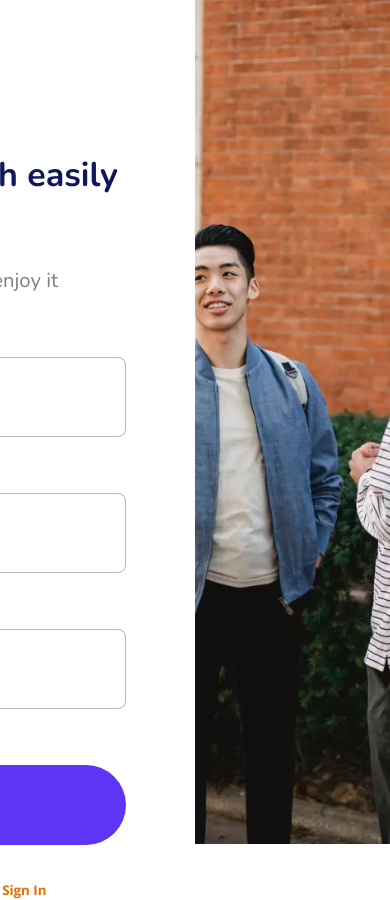
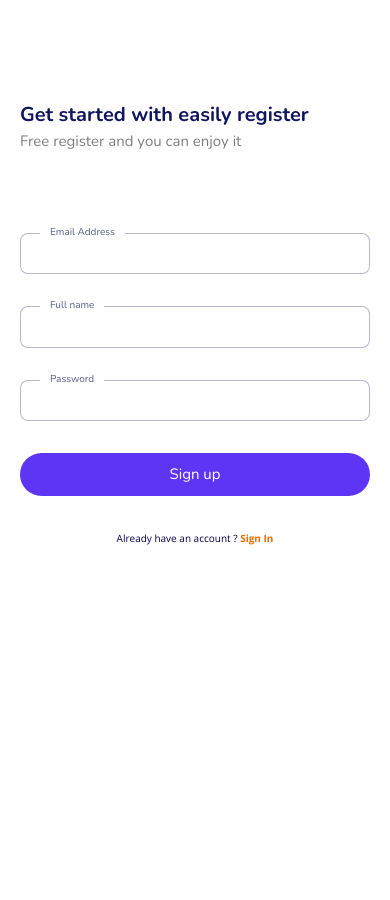
Before and after one commit to ArupKumarDhar/CoChatus, a React (Create React App) app in the folder frontend/: page /registration in a window 390 px wide. After the commit the page ends 844 px from the top, so only its background shows below. Built offline with nearby package versions, Linux system fonts and the light colour scheme.

Commit message:
registration page responsive has been completed

```diff
--- a/frontend/src/pages/registration/index.js
+++ b/frontend/src/pages/registration/index.js
@@ -96,23 +96,23 @@ function Registration() {
   };
 
   return (
-    <div className="flex">
+    <div className="md:flex">
       {/* Left-side */}
       <ToastContainer />
-      <div className="w-2/4 flex flex-col items-end">
-        <div className="mr-[69px] mt-[150px]">
-          <h1 className="font-nunito font-bold text-[34px] text-[#11175D] mb-[13px]">
+      <div className="w-full px-5 md:px-0 md:w-2/4 md:flex md:flex-col md:items-end">
+        <div className="  md:mr-[50px] laptop:mr-[69px] mt-[100px] md:mt-[50px] laptop:mt-[100px] desktop:mt-[150px]">
+          <h1 className="font-nunito font-bold text-[20px] laptop:text-[25px] desktop:text-[34px] text-[#11175D]  desktop:mb-[13px]">
             Get started with easily register
           </h1>
-          <p className="font-nunito font-regular text-[20.34px] text-[#000000] opacity-[0.5] mb-[61px]">
+          <p className="font-nunito font-regular text-[15px] laptop:text-[20.34px] text-[#000000] opacity-[0.5] mb-[30px] md:mb-[40px]">
             Free register and you can enjoy it
           </p>
 
           {/* Email input part here */}
-          <div className="relative">
+          <div className="relative mt-[80px] md:mt-0">
             {emailError ? (
               <input
-                className=" border-[1.72px] border-solid rounded-lg border-red-600 w-[368px] h-20 pl-[52px] font-nunito font-semibold text-red-600 text-xl outline-none  mb-14  placeholder:text-red-600"
+                className=" border-[1.72px] border-solid rounded-lg border-red-600 w-full laptop:w-[280px] desktop:w-[368px]  py-[10px] md:py-[15px] px-[30px] desktop:h-20 desktop:pl-[52px] font-nunito font-semibold text-red-600 text-[13px] laptop:text-[15px] desktop:text-xl outline-none mb-8 placeholder:text-red-600"
                 type="email"
                 value={email}
                 placeholder={emailError}
@@ -120,7 +120,7 @@ function Registration() {
               />
             ) : (
               <input
-                className=" border-[1.72px] border-solid rounded-lg border-[#11175D] w-[368px] border-opacity-[0.3] h-20 pl-[52px] font-nunito font-semibold text-[#11175D] text-xl outline-1 outline-primary mb-14"
+                className=" border-[1.72px] border-solid rounded-lg border-[#11175D] w-full laptop:w-[280px] desktop:w-[368px] border-opacity-[0.3] py-[10px] md:py-[15px] px-[30px] desktop:h-20 desktop:pl-[52px] font-nunito font-semibold text-[#11175D] text-[13px] laptop:text-[15px] desktop:text-xl outline-1 outline-primary mb-8 "
                 type="email"
                 value={email}
                 onChange={handleEmail}
@@ -128,11 +128,11 @@ function Registration() {
             )}
 
             {emailError ? (
-              <p className="absolute top-[-12px] left-[34.4px] px-[18.2px] bg-white font-nunito font-regular text-red-600  ">
+              <p className="absolute top-[-8px] laptop:top-[-8px] desktop:top-[-12px] left-[20px] px-[10px] desktop:left-[34.4px] desktop:px-[18.2px] text-[10px] laptop:text-[11px] desktop:text-[13.76px]  bg-white font-nunito font-regular  text-red-600  ">
                 Email Address
               </p>
             ) : (
-              <p className="absolute top-[-12px] left-[34.4px] px-[18.2px] bg-white font-nunito font-regular text-[13.76px] text-[#11175D] text-opacity-[70%]">
+              <p className="absolute top-[-8px] laptop:top-[-8px] desktop:top-[-12px] left-[20px] px-[10px] laptop:left-[25px] desktop:left-[34.4px] desktop:px-[18.2px] text-[10px] laptop:text-[11px] desktop:text-[13.76px] bg-white font-nunito font-regular  text-[#11175D] text-opacity-[70%]">
                 Email Address
               </p>
             )}
@@ -142,7 +142,7 @@ function Registration() {
           <div className="relative">
             {nameError ? (
               <input
-                className=" border-[1.72px] border-solid rounded-lg border-red-600 w-[368px]  h-20 pl-[52px] font-nunito font-semibold text-red-600 text-xl  mb-14  outline-none placeholder:text-red-600 "
+                className=" border-[1.72px] border-solid rounded-lg border-red-600 w-full laptop:w-[280px] desktop:w-[368px]  py-[10px] md:py-[15px] px-[30px] desktop:h-20 desktop:pl-[52px] font-nunito font-semibold text-red-600 text-[13px] laptop:text-[15px] desktop:text-xl outline-none mb-8 placeholder:text-red-600 "
                 placeholder={nameError}
                 type="text"
                 value={name}
@@ -150,28 +150,28 @@ function Registration() {
               />
             ) : (
               <input
-                className=" border-[1.72px] border-solid rounded-lg border-[#11175D] w-[368px] border-opacity-[0.3] h-20 pl-[52px] font-nunito font-semibold text-[#11175D] text-xl  mb-14 outline-primary outline-1 "
+                className=" border-[1.72px] border-solid rounded-lg border-[#11175D] w-full laptop:w-[280px] desktop:w-[368px] border-opacity-[0.3] py-[10px] md:py-[15px] px-[30px] desktop:h-20 desktop:pl-[52px] font-nunito font-semibold text-[#11175D] text-[13px] laptop:text-[15px] desktop:text-xl outline-1 outline-primary mb-8 "
                 type="text"
                 value={name}
                 onChange={handleName}
               />
             )}
             {nameError ? (
-              <p className="absolute top-[-12px] left-[34.4px] px-[18.2px] bg-white font-nunito font-regular text-[13.76px] text-red-600 ">
+              <p className="absolute top-[-8px] laptop:top-[-8px] desktop:top-[-12px] left-[20px] px-[10px] desktop:left-[34.4px] desktop:px-[18.2px] text-[10px] laptop:text-[11px] desktop:text-[13.76px]  bg-white font-nunito font-regular  text-red-600 ">
                 Full name
               </p>
             ) : (
-              <p className="absolute top-[-12px] left-[34.4px] px-[18.2px] bg-white font-nunito font-regular text-[13.76px] text-[#11175D] text-opacity-[70%]">
+              <p className="absolute top-[-8px] laptop:top-[-8px] desktop:top-[-12px] left-[20px] px-[10px] laptop:left-[25px] desktop:left-[34.4px] desktop:px-[18.2px] text-[10px] laptop:text-[11px] desktop:text-[13.76px] bg-white font-nunito font-regular  text-[#11175D] text-opacity-[70%]">
                 Full name
               </p>
             )}
           </div>
 
           {/* Password input part here */}
-          <div className="relative w-[368px]">
+          <div className="relative w-full laptop:w-[280px] desktop:w-[368px]">
             {passwordError ? (
               <input
-                className=" border-[1.72px] border-solid rounded-lg border-red-600 w-[368px] h-20 pl-[52px] font-nunito font-semibold text-red-600 text-xl  mb-14  outline-none placeholder:text-red-600"
+                className=" border-[1.72px] border-solid rounded-lg border-red-600 w-full laptop:w-[280px] desktop:w-[368px]  py-[10px] md:py-[15px] px-[30px] desktop:h-20 desktop:pl-[52px] laptop:pr-[48px] desktop:pr-[63px] font-nunito font-semibold text-red-600 text-[13px] laptop:text-[15px] desktop:text-xl outline-none mb-8 placeholder:text-red-600 "
                 type={!showpassword ? "text" : "password"}
                 value={password}
                 placeholder={passwordError}
@@ -179,18 +179,18 @@ function Registration() {
               />
             ) : (
               <input
-                className=" border-[1.72px] border-solid rounded-lg border-[#11175D] w-[368px] border-opacity-[0.3] h-20 pl-[52px] pr-[60px] font-nunito font-semibold text-[#11175D] text-xl  mb-14 outline-primary outline-1"
+                className=" border-[1.72px] border-solid rounded-lg border-[#11175D] w-full laptop:w-[280px] desktop:w-[368px] border-opacity-[0.3] py-[10px] md:py-[15px] px-[30px] desktop:h-20 laptop:pr-[48px] desktop:pl-[52px] desktop:pr-[63px] font-nunito font-semibold text-[#11175D] text-[13px] laptop:text-[15px] desktop:text-xl outline-1 outline-primary mb-8 "
                 type={!showpassword ? "text" : "password"}
                 value={password}
                 onChange={handlePassword}
               />
             )}
             {passwordError ? (
-              <p className="absolute top-[-12px] left-[34.4px] px-[18.2px] bg-white font-nunito font-regular text-[13.76px] text-red-600 ">
+              <p className="absolute top-[-8px] laptop:top-[-8px] desktop:top-[-12px] left-[20px] px-[10px] desktop:left-[34.4px] desktop:px-[18.2px] text-[10px] laptop:text-[11px] desktop:text-[13.76px]  bg-white font-nunito font-regular  text-red-600 ">
                 Password
               </p>
             ) : (
-              <p className="absolute top-[-12px] left-[34.4px] px-[18.2px] bg-white font-nunito font-regular text-[13.76px] text-[#11175D] text-opacity-[70%]">
+              <p className="absolute top-[-8px] laptop:top-[-8px] desktop:top-[-12px] left-[20px] px-[10px] laptop:left-[25px] desktop:left-[34.4px] desktop:px-[18.2px] text-[10px] laptop:text-[11px] desktop:text-[13.76px] bg-white font-nunito font-regular  text-[#11175D] text-opacity-[70%]">
                 Password
               </p>
             )}
@@ -198,12 +198,12 @@ function Registration() {
               !showpassword ? (
                 <HiEye
                   onClick={() => setShowPassword(!showpassword)}
-                  className="absolute top-[25px] right-[25px] text-[26.38px] text-[#03014C] opacity-50 cursor-pointer "
+                  className="absolute top-[14px] md:top-[18px]  right-[15px] laptop:right-[20px] text-[15px] laptop:text-[18px] laptop:top-[18px] desktop:top-[25px] desktop:right-[25px] desktop:text-[26.38px] text-[#03014C] opacity-50 cursor-pointer "
                 />
               ) : (
                 <HiEyeOff
                   onClick={() => setShowPassword(!showpassword)}
-                  className="absolute top-[25px] right-[25px] text-[26.38px] text-[#03014C] opacity-50 cursor-pointer"
+                  className="absolute top-[14px]  md:top-[18px]  right-[15px] laptop:right-[20px] text-[15px] laptop:text-[18px] laptop:top-[18px] desktop:top-[25px] desktop:right-[25px] desktop:text-[26.38px] text-[#03014C] opacity-50 cursor-pointer"
                 />
               )
             ) : (
@@ -211,16 +211,16 @@ function Registration() {
             )}
           </div>
           <button
-            className="w-[368px] h-20 bg-primary rounded-full  font-nunito font-regular text-[20.64px] text-white mb-[35px]"
+            className="w-full laptop:w-[280px] desktop:w-[368px] py-[10px] md:py-[15px] px-[30px] desktop:h-20 laptop:pl-[52px] bg-primary rounded-full  font-nunito font-regular text-[15px] desktop:text-[20.64px] text-white mb-[35px]"
             onClick={handleClick}
           >
             Sign up
           </button>
-          <p className="font-opensans text-[13.34px] text-[#03014C] font-regular text-center w-[368px]">
+          <p className="font-opensans text-[10px] laptop:text-[13.34px] text-[#03014C] font-regular text-center w-full laptop:w-[280px] desktop:w-[368px]">
             Already have an account ?{" "}
             <Link
               to={"/login"}
-              className="font-opensans text-[13.34px] text-[#EA6C00] cursor-pointer font-bold"
+              className="font-opensans text-[10px] laptop:text-[13.34px] text-[#EA6C00] cursor-pointer font-bold"
             >
               Sign In
             </Link>
@@ -229,10 +229,10 @@ function Registration() {
       </div>
 
       {/* Right-side */}
-      <div className="w-2/4">
+      <div className="w-2/4 hidden md:block ">
         <picture>
           <img
-            className="h-screen w-full object-cover"
+            className="h-screen w-screen object-cover"
             src="images/registration-img.webp"
             alt="registration-img"
             loading="lazy"
--- a/frontend/tailwind.config.js
+++ b/frontend/tailwind.config.js
@@ -11,6 +11,17 @@ module.exports = {
         opensans: ["Open Sans", "sans-serif"],
       },
     },
+    screens: {
+      tablet: "640px",
+      // => @media (min-width: 640px) { ... }
+      md: "768px",
+      laptop: "1024px",
+      // => @media (min-width: 1024px) { ... }
+
+      desktop: "1280px",
+      // => @media (min-width: 1280px) { ... }
+      desktopxl: "1536px",
+    },
   },
   plugins: [],
 };
```
